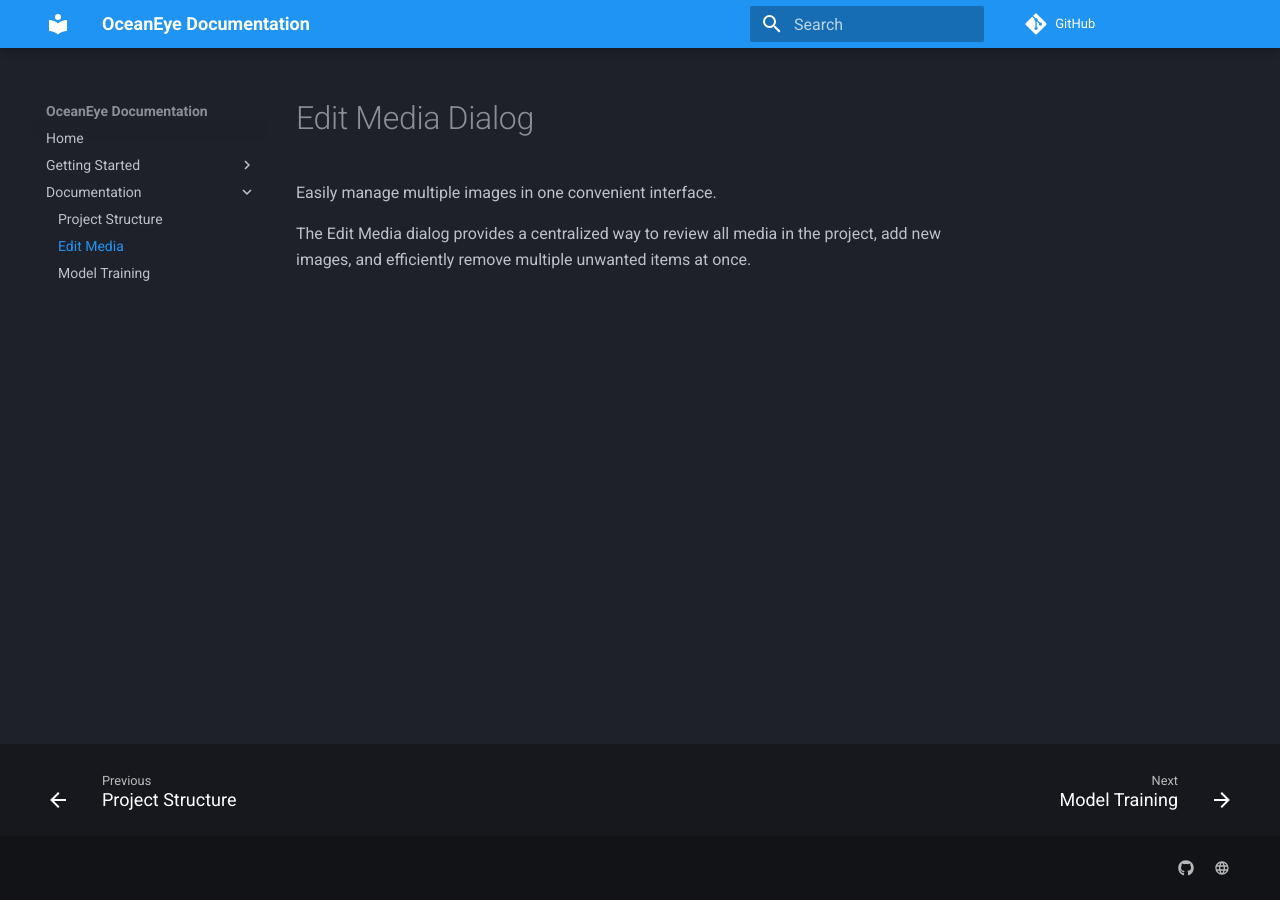
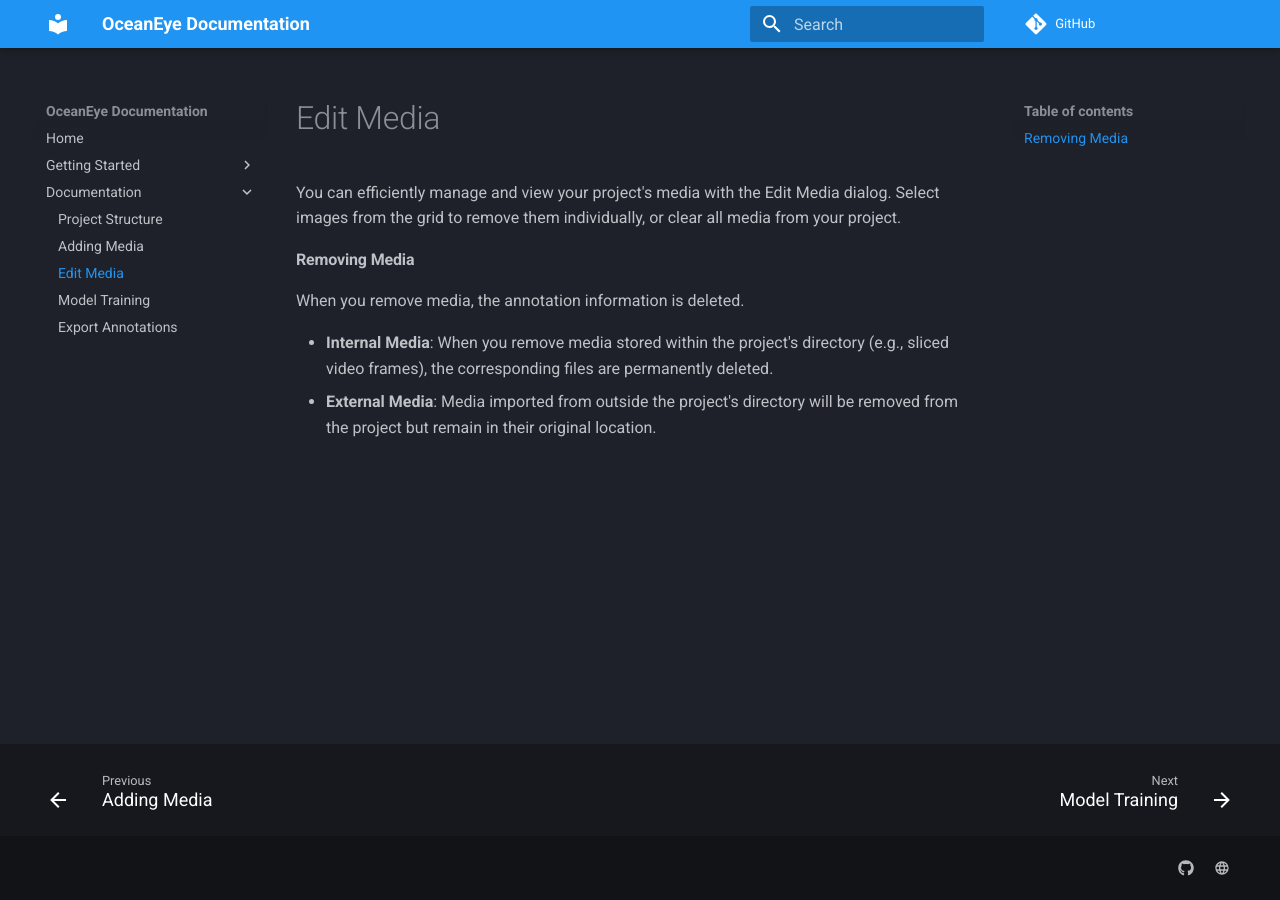
Before and after one commit to OceanEye-Project/oceaneye-project.github.io, an MkDocs documentation site: the page built from docs/documentation/edit-media.md, in a window 1280 px wide. Built offline with MkDocs 1.6.1 and Material for MkDocs 9.7.7, drawn with Linux system fonts in a browser that asks for light colours; comment, search, counter and statistics services are not loaded.

Commit message:
more pages

```diff
--- a/docs/documentation/edit-media.md
+++ b/docs/documentation/edit-media.md
@@ -1,4 +1,7 @@
-# Edit Media Dialog
-Easily manage multiple images in one convenient interface.
+You can efficiently manage and view your project's media with the Edit Media dialog. Select images from the grid to remove them individually, or clear all media from your project.
 
-The Edit Media dialog provides a centralized way to review all media in the project, add new images, and efficiently remove multiple unwanted items at once.
+#### Removing Media
+When you remove media, the annotation information is deleted.
+
+- **Internal Media**: When you remove media stored within the project's directory (e.g., sliced video frames), the corresponding files are permanently deleted.
+- **External Media**: Media imported from outside the project's directory will be removed from the project but remain in their original location.
--- a/mkdocs.yml
+++ b/mkdocs.yml
@@ -34,5 +34,7 @@ nav:
     - Creating your first project: getting-started/first-project.md
   - Documentation:
     - Project Structure: documentation/project.md
+    - Adding Media: documentation/add-media.md
     - Edit Media: documentation/edit-media.md
     - Model Training: documentation/model-training.md
+    - Export Annotations: documentation/export-annotations.md
```
Also changed, not shown: docs/documentation/add-media.md (added, +17 -0 lines), docs/documentation/export-annotations.md (added, +27 -0 lines).
